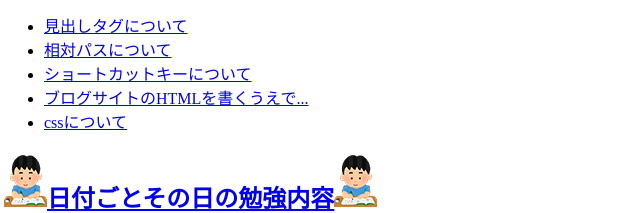
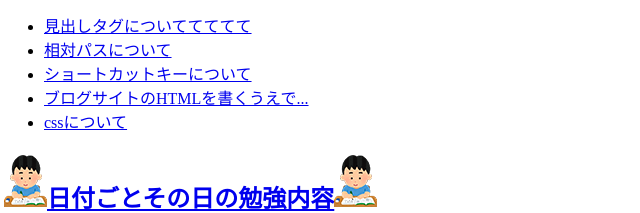
Before and after one commit to hayato004/works, a plain HTML site: page index.html in a window 1280 px wide. Shown: the part 346-559 px from the top of the page, 4-644 px from the left. Drawn offline with Linux system fonts and the light colour scheme.

Commit message:
作業更新しました

```diff
--- a/index.html
+++ b/index.html
@@ -1,22 +1,27 @@
 <html>
+
 <head>
     <title>ガチナイスノート</title>
 </head>
+
 <body>
     <h1>htmlのノート</h1>
     <img src="./images/gachiniceseiya2.png" alt="htmlのアイコン">
     <ul>
-            <li><a href="./html/midashi.html">見出しタグについて</a></li>
+        <li><a href="./html/midashi.html">見出しタグについててててて</a></li>
         <li><a href="./html/soutai_path.html">相対パスについて</a></li>
         <li><a href="./html/shortcut_key.html">ショートカットキーについて</a></li>
         <li><a href="./html/blogsitehtml.html">ブログサイトのHTMLを書くうえで...</a></li>
         <li><a href="./css/index.html">cssについて</a></li>
     </ul>
     <h2>
-            <img src="./images/benkyou_boy.png" alt="勉強をしている男の子の画像"><a href="./bengakunaiyou.html">日付ごとその日の勉強内容</a><img src="./images/benkyou_boy.png" alt="勉強をしている男の子の画像">
+        <img src="./images/benkyou_boy.png" alt="勉強をしている男の子の画像"><a href="./bengakunaiyou.html">日付ごとその日の勉強内容</a><img
+            src="./images/benkyou_boy.png" alt="勉強をしている男の子の画像">
     </h2>
     <h2>
-            <img src="./images/dorr.png" alt="特訓場の入り口の画像"><a href="./href/index.html">相対パス特訓場</a><img src="./images/dorr.png" alt="特訓場の入り口の画像">
+        <img src="./images/dorr.png" alt="特訓場の入り口の画像"><a href="./href/index.html">相対パス特訓場</a><img
+            src="./images/dorr.png" alt="特訓場の入り口の画像">
     </h2>
 </body>
+
 </html>
```
Lines whose indentation alone changed are shown as unchanged.
